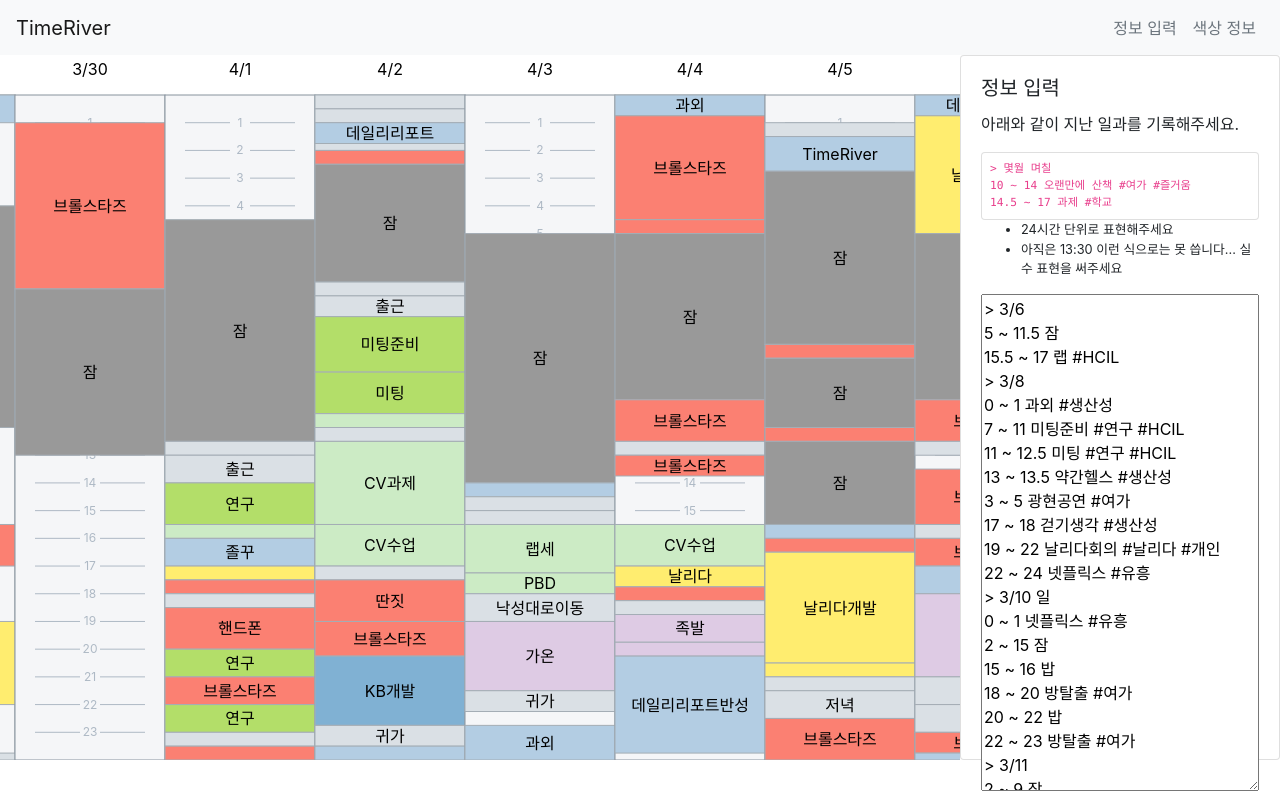
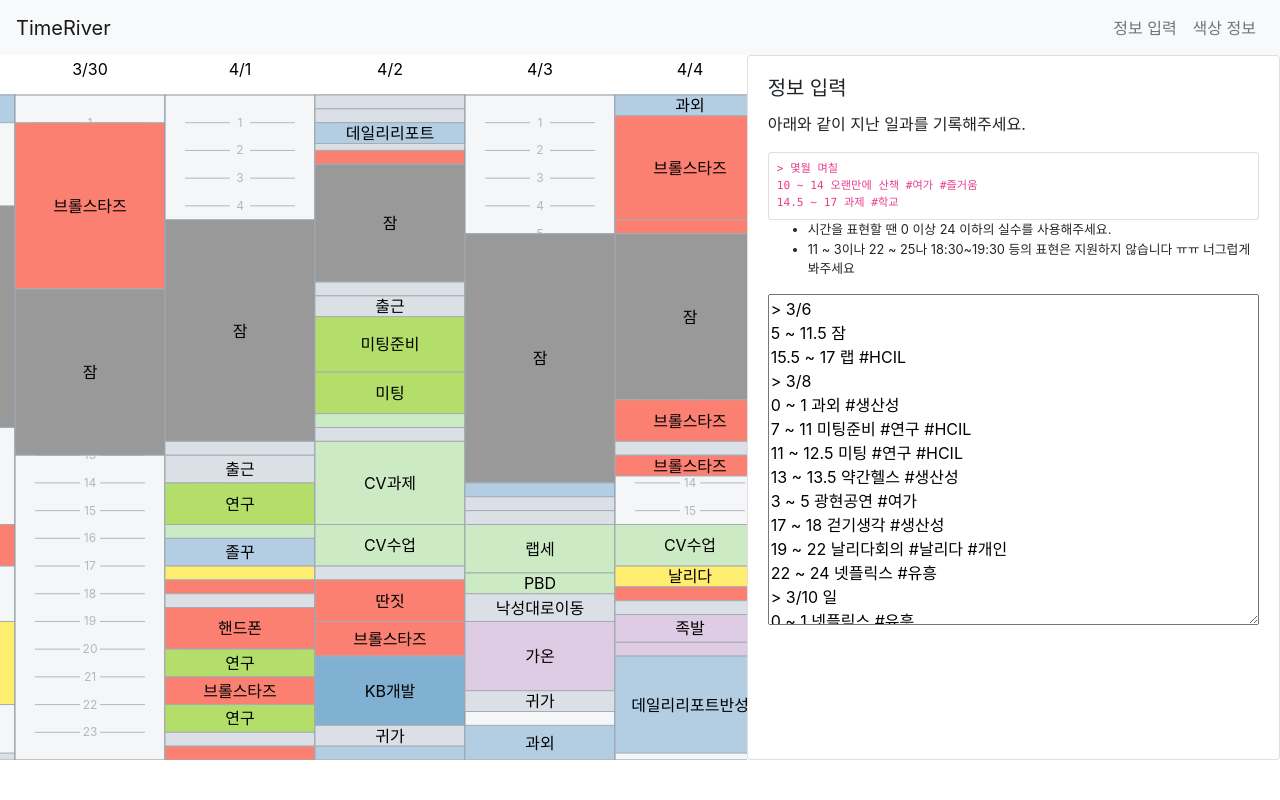
Before and after one commit to javelinsman/TimeRiver, an Angular app in the folder time-river/: page /main in a window 1280 px wide. Both pictures are taken after a click on the element "정보 입력". Built offline with nearby package versions, Linux system fonts and the light colour scheme.

Commit message:
컬러쪽 설명 완성 overflow는 이상하게 동작함

```diff
--- a/time-river/src/app/color-panel/color-panel.component.html
+++ b/time-river/src/app/color-panel/color-panel.component.html
@@ -1,14 +1,33 @@
+<div class="d-flex w-100 h-100">
+  <div class="w-50 h-100">
     <div class="card w-100 h-100">
-  <div class="card-body">
+      <div class="card-body h-100">
         <h5 class="card-title">색상 입력</h5>
-    <p class="card-text">색상을 여기에 이렇게 입력하세요</p>
+        <p class="card-text">어떤 칸을 어떤 색으로 칠할지 알려주세요.</p>
+        <div class="card">
+          <div class="card-body p-2">
+            <div class="d-flex flex-column small">
+              <code>#여가 5</code>
+              여가라는 태그가 달린 모든 기록을 5번 색으로 칠함
+              <code>과제 7</code>
+              제목에 "과제"가 포함된 모든 기록을 7번 색으로 칠함
+            </div>
+          </div>
+        </div>
+        <ul class="small">
+          <li class="ml-0">같은 기록이 여러 개의 규칙에 동시에 해당할 경우 가장 마지막의 규칙이 적용됩니다.</li>
+        </ul>
         <textarea
           #data
-      class="w-100 h-25"
+          class="w-100 h-25 styled-scroll"
           [(ngModel)]="timeRecordService.colorData"
           (input)="onDataChange()"
         ></textarea>
-    <div class="overflow-x-hidden overflow-y-scroll styled-scroll h-50 p-0 m-0">
+      </div>
+    </div>
+  </div>
+  <div class="w-50 px-2">
+    <div class="overflow-x-hidden p-0 m-0">
       <div class="row">
         <div *ngFor="let color of palette; index as i" class="col-sm-6 col-md-3">
           <div class="d-flex align-items-center">
--- a/time-river/src/app/info-panel/info-panel.component.html
+++ b/time-river/src/app/info-panel/info-panel.component.html
@@ -12,14 +12,14 @@
       </div>
     </div>
     <ul class="small">
-      <li class="ml-0">24시간 단위로 표현해주세요</li>
-      <li class="ml-0">아직은 13:30 이런 식으로는 못 씁니다... 실수 표현을 써주세요</li>
+      <li class="ml-0">시간을 표현할 땐 0 이상 24 이하의 실수를 사용해주세요.</li>
+      <li class="ml-0">11 ~ 3이나 22 ~ 25나 18:30~19:30 등의 표현은 지원하지 않습니다 ㅠㅠ 너그럽게 봐주세요</li>
     </ul>
 
     <p class="text-danger" *ngIf="timeRecordService.infoErrorMessage">{{ timeRecordService.infoErrorMessage }}</p>
     <textarea
       #data
-      class="w-100 h-75"
+      class="w-100 h-50 styled-scroll"
       [(ngModel)]="timeRecordService.data"
       (input)="onDataChange()"
     ></textarea>
--- a/time-river/src/app/main/main.component.html
+++ b/time-river/src/app/main/main.component.html
@@ -2,10 +2,10 @@
     <div
         #rectangles
         class="overflow-x-scroll styled-scroll"
-        [class.col-9]="showInfoWindow || showColorWindow"
+        [class.col-7]="showInfoWindow || showColorWindow"
         [class.col-12]="!(showInfoWindow || showColorWindow)"
         (window:resize)="onResize()">
     </div>
-    <app-info-panel *ngIf="showInfoWindow" class="col-3 p-0" (update)="onInfoUpdate()"></app-info-panel>
-    <app-color-panel *ngIf="showColorWindow" class="col-3 p-0" (update)="onColorUpdate()"></app-color-panel>
+    <app-info-panel *ngIf="showInfoWindow" class="col-5 p-0" (update)="onInfoUpdate()"></app-info-panel>
+    <app-color-panel *ngIf="showColorWindow" class="col-5 p-0" (update)="onColorUpdate()"></app-color-panel>
 </div>
```
Lines whose indentation alone changed are shown as unchanged.
